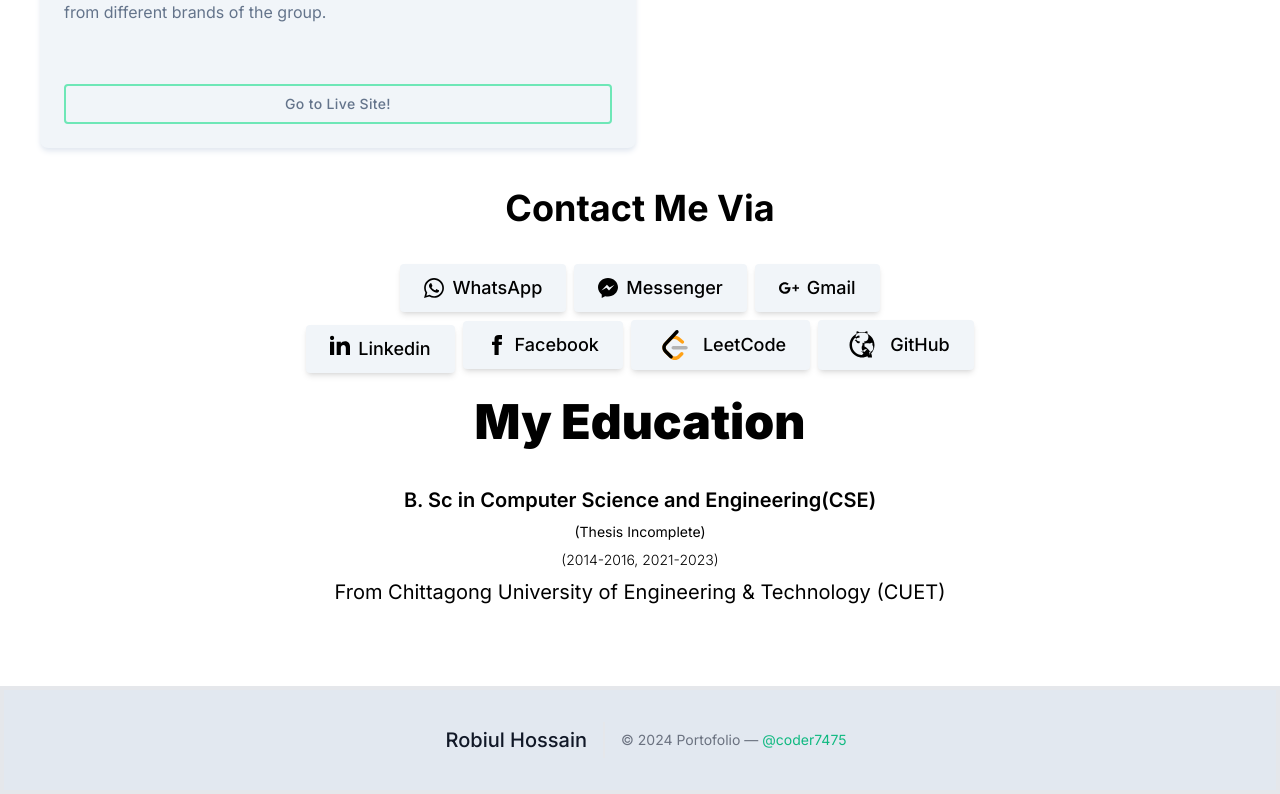
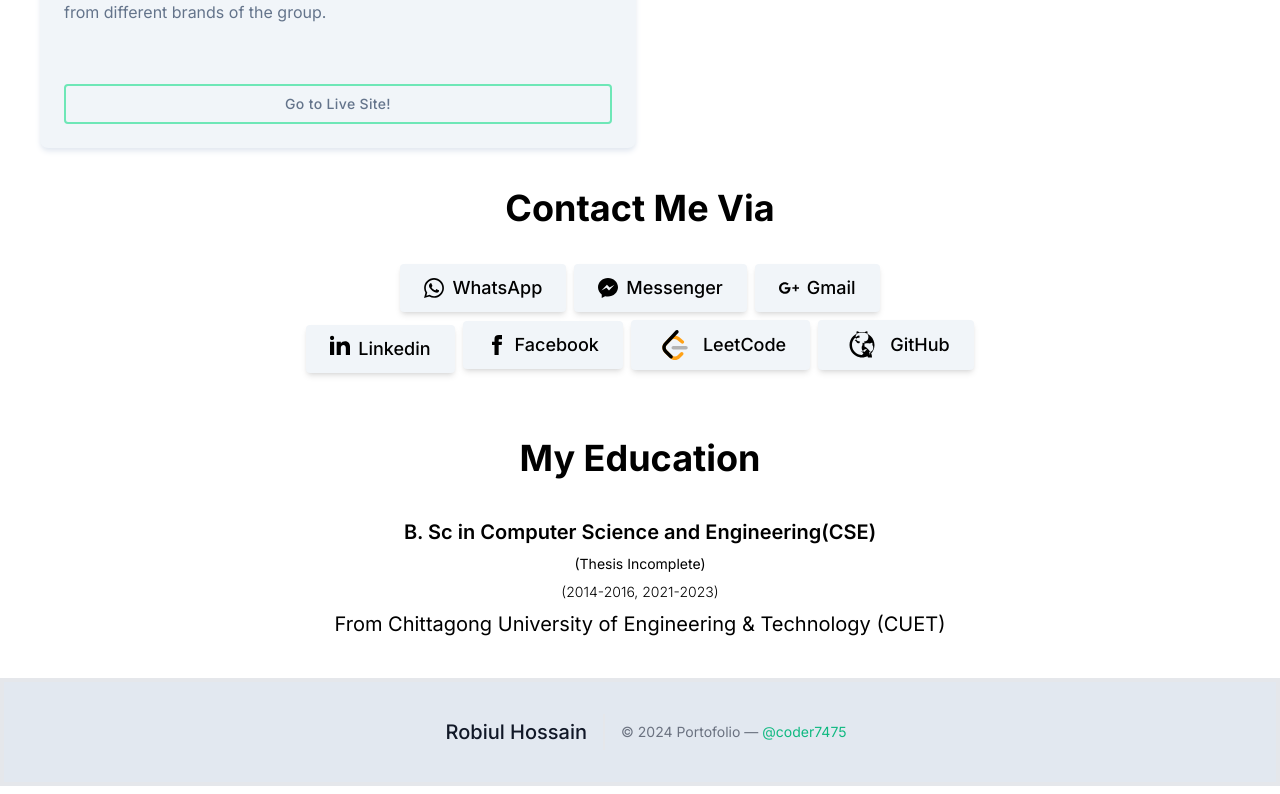
Before and after one commit to coder7475/robiul-hossain-portfolio, a Next.js app: page / in a window 1280 px wide. Shown: the part 3200-3994 px from the top of the page. Built offline with nearby package versions, Linux system fonts and the light colour scheme.

Commit message:
feat: readjust the education section

```diff
--- a/src/components/ui/Education.tsx
+++ b/src/components/ui/Education.tsx
@@ -1,7 +1,7 @@
 const Education = () => {
   return (
-    <div id="education" className="bg-secondary text-center pb-20">
-      <h1 className="text-5xl text-center font-black text-gray pb-10">My Education</h1>
+    <div id="education" className="text-center pt-10 mb-10">
+      <h1 className="text-4xl text-center font-bold pb-10">My Education</h1>
       <div className="text-gray text-xl space-y-2">
         <h1 className="text-light font-semibold">B. Sc in Computer Science and Engineering(CSE)</h1>
         <h2 className="text-sm">
```
